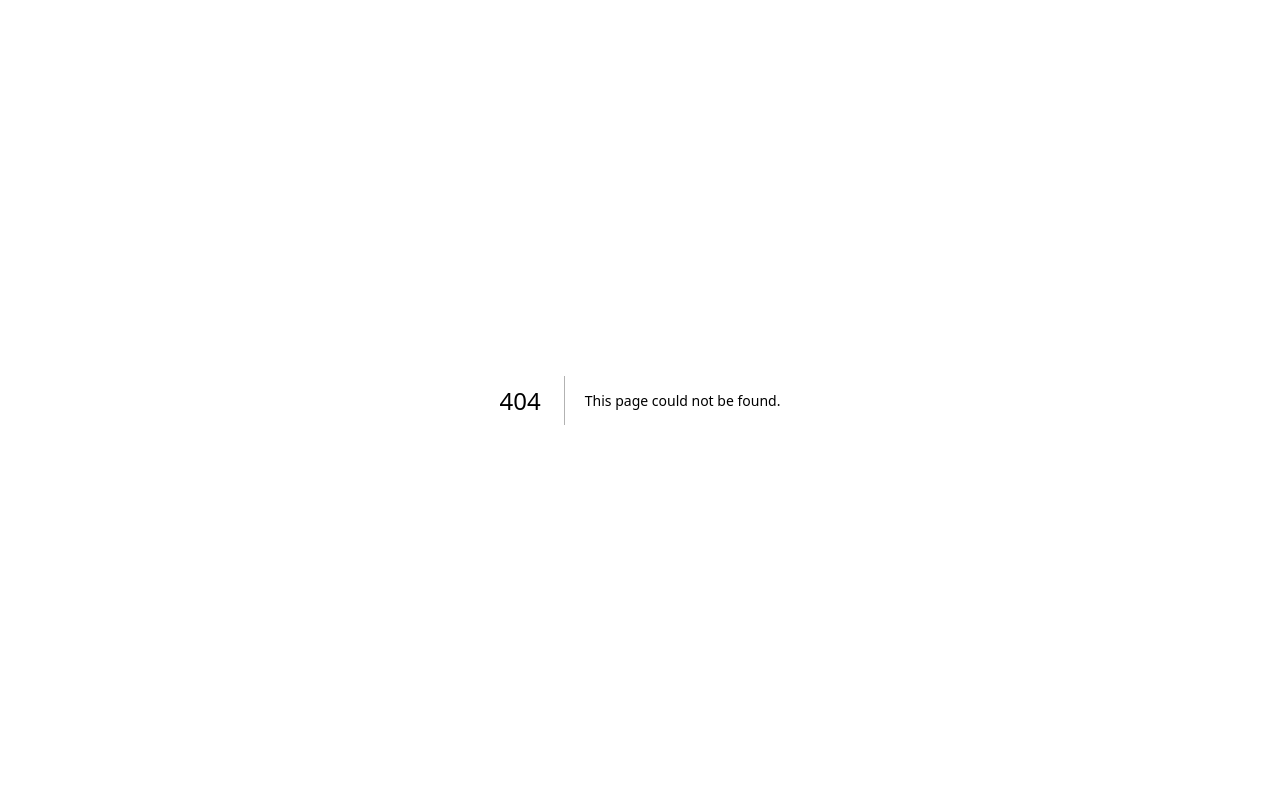
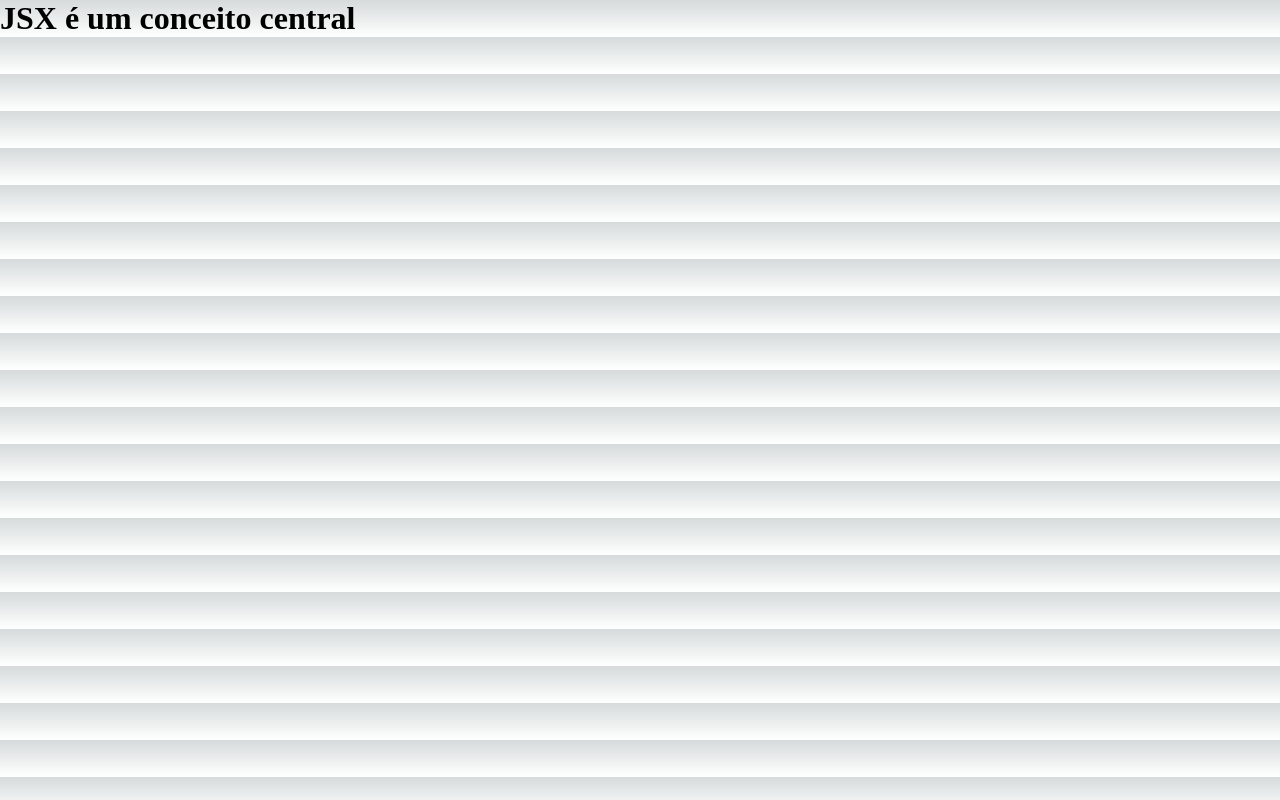
Before and after one commit to nicolas-magalhaes-clear/next-fundamentals, a Next.js app: page /jsx in a window 1280 px wide. Before the commit this address had no page. Built offline with nearby package versions, Linux system fonts and the light colour scheme.

Commit message:
added: test jsx.jsx file added

```diff
--- /dev/null
+++ b/src/pages/jsx.jsx
@@ -0,0 +1,8 @@
+export default function Jsx(){
+
+    return(
+        <div>
+            <h1>JSX é um conceito central</h1>
+        </div>
+    )
+}
```
